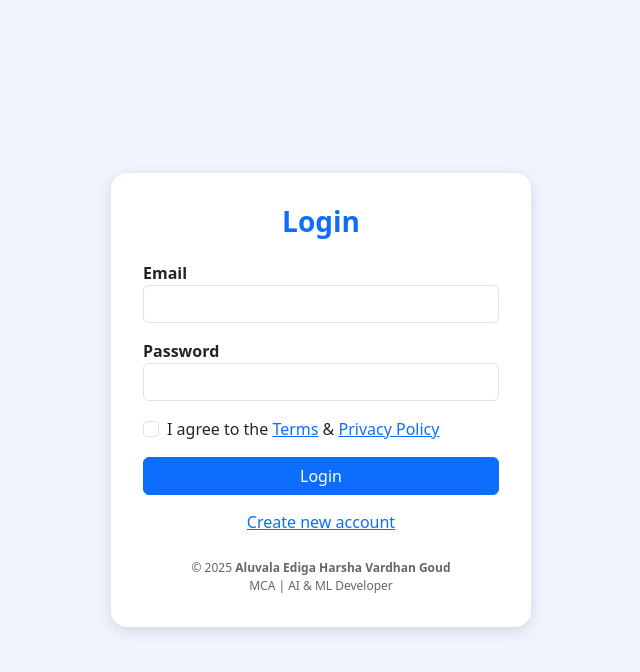
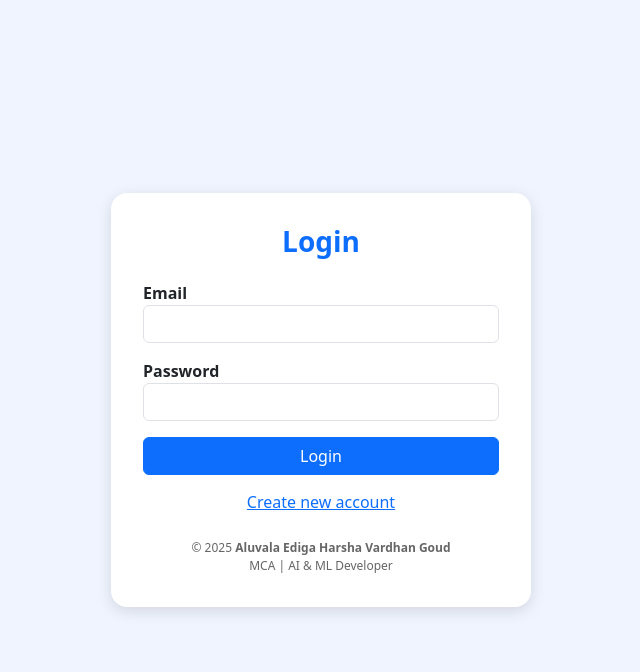
Before and after one commit to Aluval/DataSci, a Flask app: page /login in a window 1280 px wide. Shown: the top 672 px of the page, without its empty margins (319-959 px from the left). Run offline with Flask 3, Linux system fonts and the light colour scheme; parts of the project's set-up code (start-up, migrations or seed data) failed here and were passed over.

Commit message:
Update login.html

```diff
--- a/templates/login.html
+++ b/templates/login.html
@@ -23,15 +23,6 @@
     <label class="fw-semibold">Password</label>
     <input class="form-control mb-3" type="password" name="password" required>
 
-    <div class="form-check mb-3">
-        <input class="form-check-input" type="checkbox" name="agree" id="agreeLogin">
-        <label class="form-check-label" for="agreeLogin">
-            I agree to the
-            <a href="#" data-bs-toggle="modal" data-bs-target="#termsModal">Terms</a> &
-            <a href="#" data-bs-toggle="modal" data-bs-target="#privacyModal">Privacy Policy</a>
-        </label>
-    </div>
-
     <button class="btn btn-primary w-100">Login</button>
 
     <a href="{{ url_for('register') }}" class="btn btn-link w-100 mt-2">
@@ -39,5 +30,4 @@
     </a>
 </form>
 
-<!-- Modals stay same -->
 {% endblock %}
```
